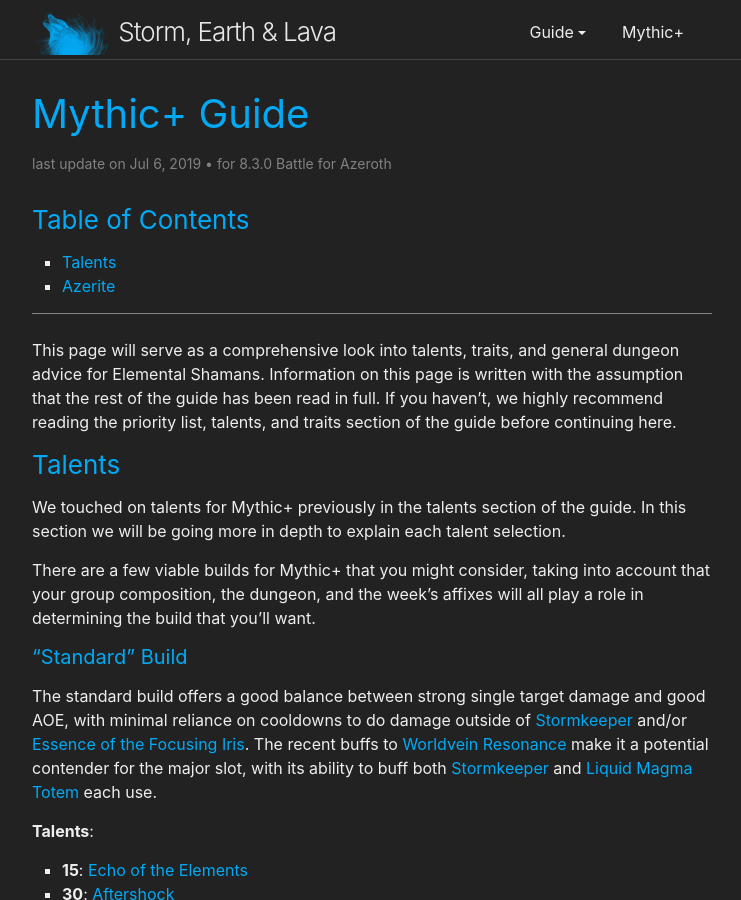
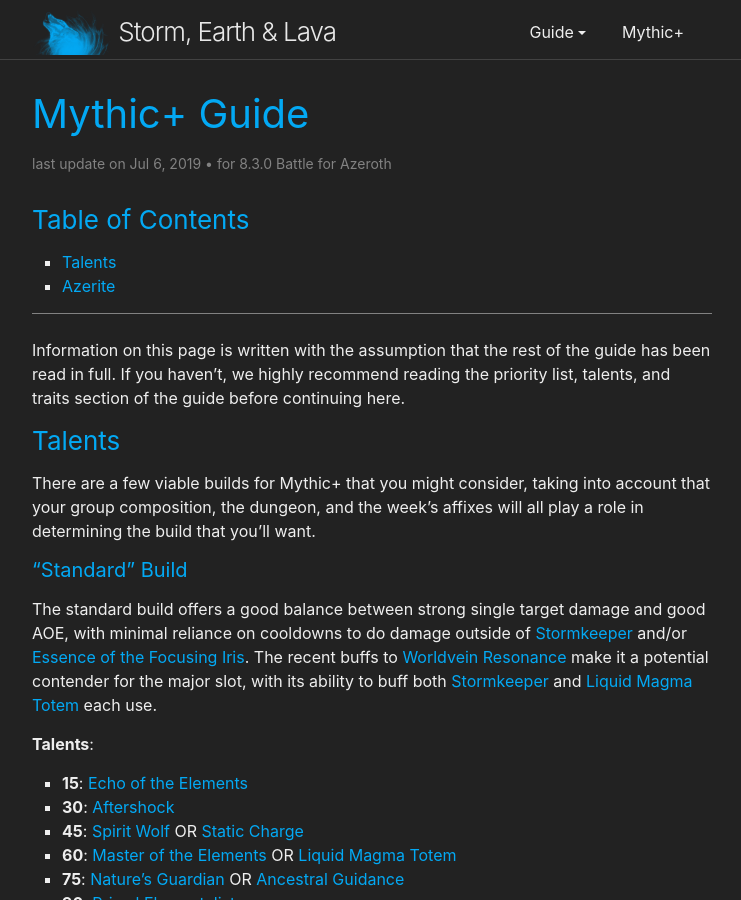
Before and after one commit to stormearthandlava/stormearthandlava.github.io, a Jekyll site: the page built from guide/general/mythic_plus_revamped.md, in a window 1280 px wide and 900 px high. Shown: the whole window, without its empty margins (268-1009 px from the left). Built offline with Jekyll 4.4.1, drawn with Linux system fonts in a browser that asks for light colours; a script that is not in the unit is left out.

Commit message:
remove some redundant lead-in

```diff
--- a/guide/general/mythic_plus_revamped.md
+++ b/guide/general/mythic_plus_revamped.md
@@ -6,11 +6,9 @@
 author: Naesam
 ---
 
-This page will serve as a comprehensive look into talents, traits, and general dungeon advice for Elemental Shamans. Information on this page is written with the assumption that the rest of the guide has been read in full. If you haven't, we highly recommend reading the priority list, talents, and traits section of the guide before continuing here.
+Information on this page is written with the assumption that the rest of the guide has been read in full. If you haven't, we highly recommend reading the priority list, talents, and traits section of the guide before continuing here.
 
 ### Talents
-
-We touched on talents for Mythic+ previously in the talents section of the guide. In this section we will be going more in depth to explain each talent selection.
 
 There are a few viable builds for Mythic+ that you might consider, taking into account that your group composition, the dungeon, and the week's affixes will all play a role in determining the build that you'll want.
 
```
